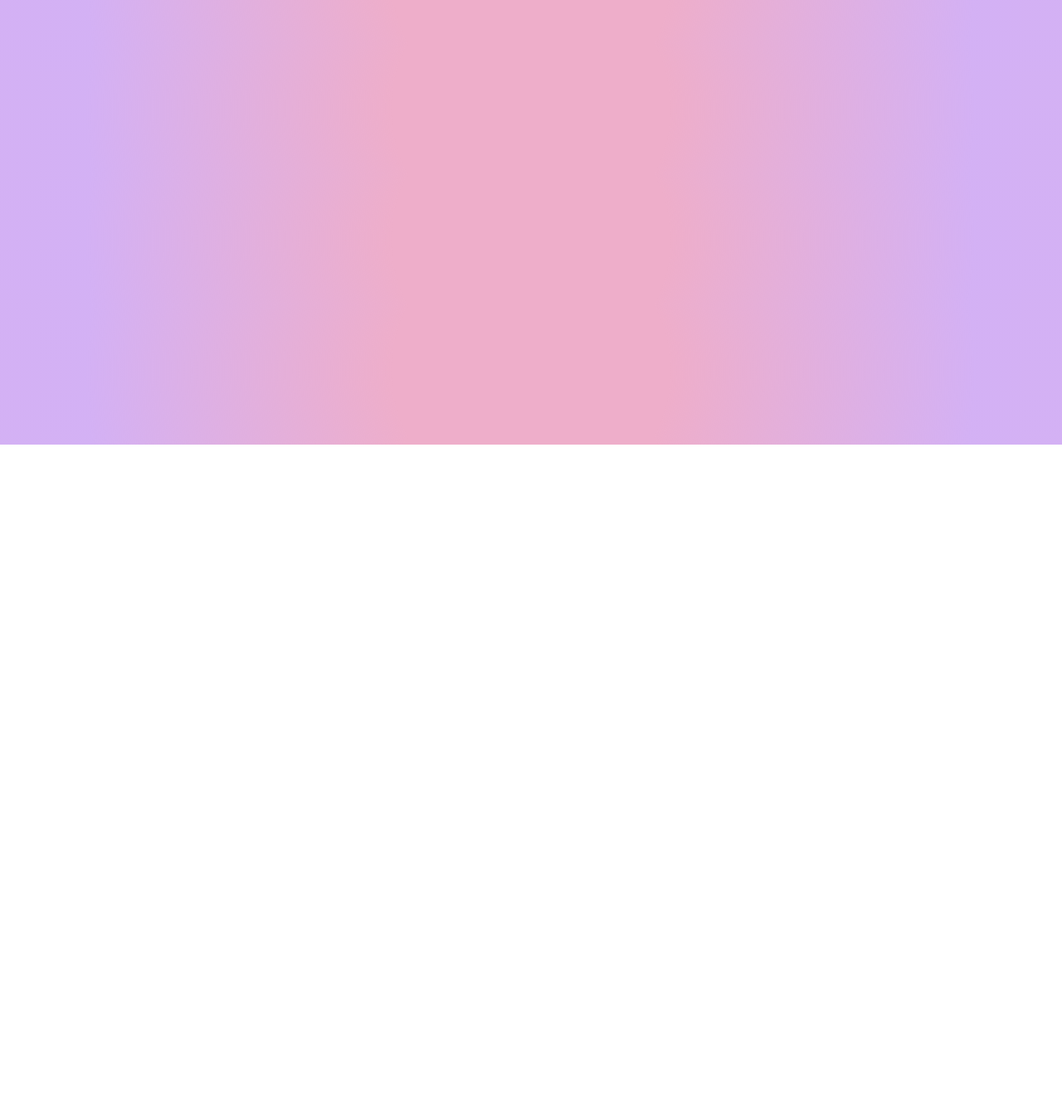
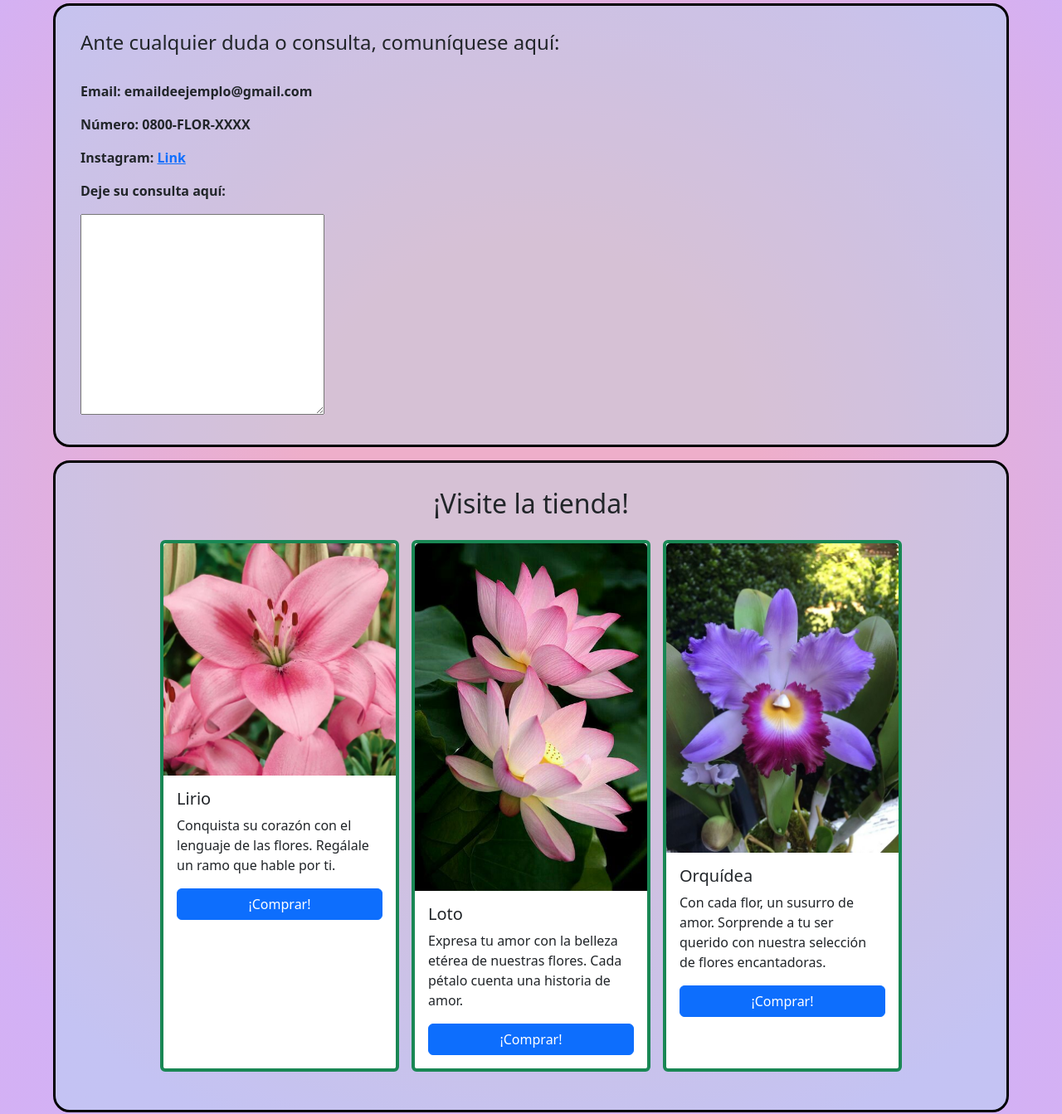
Before and after one commit to EzequielBarrera/Coder, a plain HTML site: page pages/contacto.html in a window 1280 px wide. Shown: the part 264-1607 px from the top of the page at 83% size. Before the commit the page ends 800 px from the top, so only its background shows below. Drawn offline with nearby package versions, Linux system fonts and the light colour scheme.

Commit message:
terminando contacto.html

```diff
--- a/pages/contacto.html
+++ b/pages/contacto.html
@@ -1,21 +1,26 @@
 <!DOCTYPE html>
 <html lang="en">
+
 <head>
     <meta charset="UTF-8">
     <meta name="viewport" content="width=device-width, initial-scale=1.0">
     <title>Nosotros</title>
     <link rel="stylesheet" href="../style.css">
-    <link href="https://cdn.jsdelivr.net/npm/bootstrap@5.3.3/dist/css/bootstrap.min.css" rel="stylesheet" integrity="sha384-QWTKZyjpPEjISv5WaRU9OFeRpok6YctnYmDr5pNlyT2bRjXh0JMhjY6hW+ALEwIH" crossorigin="anonymous">
+    <link href="https://cdn.jsdelivr.net/npm/bootstrap@5.3.3/dist/css/bootstrap.min.css" rel="stylesheet"
+        integrity="sha384-QWTKZyjpPEjISv5WaRU9OFeRpok6YctnYmDr5pNlyT2bRjXh0JMhjY6hW+ALEwIH" crossorigin="anonymous">
     <link rel="shortcut icon" href="../img/emblema humanos color.ico" type="image/x-icon">
-    <link rel="stylesheet" href="https://cdnjs.cloudflare.com/ajax/libs/font-awesome/6.5.1/css/all.min.css" integrity="sha512-DTOQO9RWCH3ppGqcWaEA1BIZOC6xxalwEsw9c2QQeAIftl+Vegovlnee1c9QX4TctnWMn13TZye+giMm8e2LwA==" crossorigin="anonymous" referrerpolicy="no-referrer" />
+    <link rel="stylesheet" href="https://cdnjs.cloudflare.com/ajax/libs/font-awesome/6.5.1/css/all.min.css"
+        integrity="sha512-DTOQO9RWCH3ppGqcWaEA1BIZOC6xxalwEsw9c2QQeAIftl+Vegovlnee1c9QX4TctnWMn13TZye+giMm8e2LwA=="
+        crossorigin="anonymous" referrerpolicy="no-referrer" />
 </head>
+
 <body>
     <header id="cabecera">
         <div class="nav-bootstrap">
             <nav class="navbar navbar-dark fixed-top">
                 <div class="container-fluid">
-                    <a class="navbar-brand" href="../index.html"><img class="logo" src="../img/emblema humanos color.png"
-                            alt="logo"></a>
+                    <a class="navbar-brand" href="../index.html"><img class="logo"
+                            src="../img/emblema humanos color.png" alt="logo"></a>
                     <h1>
                         Flores de la Abuela
                     </h1>
@@ -40,13 +45,14 @@
                                     <a class="border rounded nav-link" href="./contacto.html">Contacto</a>
                                 </li>
                                 <li class="nav-item">
-                                    <a class="border rounded nav-link" href="./login.html">Iniciar Sesión</a>
+                                    <a class="border rounded nav-link" href="./tienda.html">Tienda</a>
+
                                 </li>
                                 <li class="nav-item">
                                     <a class="border rounded nav-link" href="./flor.html">Flor Gratis</a>
                                 </li>
-                                <li class="border rounded nav-item">
-                                    <a class="nav-link" href="./tienda.html">Tienda</a>
+                                <li class="nav-item">
+                                    <a class="border rounded nav-link" href="./login.html">Iniciar Sesión</a>
                                 </li>
                             </ul>
                         </div>
@@ -70,20 +76,83 @@
                         <a href="./contacto.html">Contacto</a>
                     </li>
                     <li>
-                        <a href="./login.html">Iniciar Sesión</a>
+                        <a href="./tienda.html">Tienda</a>
                     </li>
                     <li>
                         <a href="./flor.html">Flor Gratis</a>
                     </li>
                     <li>
-                        <a href="./tienda.html">Tienda</a>
+                        <a href="./login.html">Iniciar Sesión</a>
                     </li>
                 </ul>
             </div>
         </nav>
     </header>
-    <main id="cuerpo">
+    <main id="cuerpo-contacto">
+        <div class="cuerpo-contacto">
+            <section class="contacto">
+                <h4>Ante cualquier duda o consulta, comuníquese aquí:</h4>
+                <br>
+                <section class="info-contacto">
+                    <b>
+                        <p>
+                            Email: emaildeejemplo@gmail.com
+                        </p>
+                        <p>
+                            Número: 0800-FLOR-XXXX
+                        </p>
+                        <p>
+                            Instagram: <a href="#">Link</a>
+                        </p>
+                        <p>
+                            Deje su consulta aquí:
 
+                        </p>
+                        <textarea name="Mensaje" cols="30" rows="10">
+                    </textarea>
+                    </b>
+                </section>
+            </section>
+            <section class="tienda-contacto">
+                <h2>
+                    ¡Visite la tienda!
+                </h2>
+                <div class="tienda-contacto-cont">
+                    <div class="card border border-success border-4" style="width: 18rem;">
+                        <img src="../img/lirio.jpg" class="card-img-top" alt="lirio">
+                        <div class="card-body">
+                            <h5 class="card-title">Lirio</h5>
+                            <p class="card-text">Conquista su corazón con el lenguaje de las flores. Regálale un
+                                ramo
+                                que hable por ti.</p>
+                            <a href="./tienda.html" class="d-flex justify-content-center btn btn-primary">¡Comprar!</a>
+                        </div>
+                    </div>
+                    <div class="card border border-success border-4" style="width: 18rem;">
+                        <img src="../img/loto.jpg" class="card-img-top" alt="Loto">
+                        <div class="card-body">
+                            <h5 class="card-title">Loto</h5>
+                            <p class="card-text">Expresa tu amor con la belleza etérea de nuestras flores. Cada
+                                pétalo
+                                cuenta una historia de amor.</p>
+                            <a href="./pages/tienda.html"
+                                class="d-flex justify-content-center btn btn-primary">¡Comprar!</a>
+                        </div>
+                    </div>
+                    <div class="card border border-success border-4" style="width: 18rem;">
+                        <img src="../img/orquidea.jpg" class="card-img-top" alt="Orquidea">
+                        <div class="card-body">
+                            <h5 class="card-title">Orquídea</h5>
+                            <p class="card-text">Con cada flor, un susurro de amor. Sorprende a tu ser querido con
+                                nuestra selección de flores encantadoras.</p>
+                            <a href="./pages/tienda.html"
+                                class="d-flex justify-content-center btn btn-primary">¡Comprar!</a>
+                        </div>
+                    </div>
+                </div>
+            </section>
+
+        </div>
     </main>
     <footer id="pie">
         <ul class="nav justify-content-center">
@@ -111,4 +180,5 @@
     </footer>
     <script src="https://cdn.jsdelivr.net/npm/bootstrap@5.3.3/dist/js/bootstrap.bundle.min.js"></script>
 </body>
+
 </html>
--- a/style.css
+++ b/style.css
@@ -59,12 +59,19 @@ header nav {
     transition: ease 150ms;
 }
 
-/* MAIN */
+/* CUERPOS GENERAL */
 
 #cuerpo {
     height: auto;
     width: 100%;
 }
+
+#cuerpo-login, #cuerpo-contacto {
+    margin-top: 225px;
+    height: auto;
+    width: 100%;
+}
+
 
 /* FOOTER */
 
@@ -114,12 +121,6 @@ header nav {
 
 /* LOGIN */
 
-#cuerpo-login {
-    margin-top: 225px;
-    height: auto;
-    width: 100%;
-}
-
 .flor-login-cont {
     border: 5px solid green;
     margin: 25px;
@@ -144,6 +145,26 @@ header nav {
     padding: 10px;
     background: none;
     background-color: rgba(255, 81, 0, 0.37);
+}
+
+
+/* CONTACTO */
+
+.contacto, .tienda-contacto{
+        border: 3px solid black;
+        padding: 30px;
+        border-radius: 20px;
+        background-color: rgba(158, 235, 237, 0.3);
+        margin: 1rem auto;
+        width: 90%;
+}
+
+.tienda-contacto-cont {
+    display: grid;
+    grid-gap: 15px;
+    justify-content: center;
+    grid-template-rows: repeat(3, 1fr);
+    padding: 1rem;
 }
 
 /* Flor Gratis */
@@ -292,7 +313,7 @@ header nav {
 
 @media(min-width:1440px){
     #cuerpo-login{
-        margin: 10px;
+        margin-top: 10px;
     }
 
     .form-login{
@@ -306,3 +327,33 @@ header nav {
 
     }
 }
+
+/* contacto-q */
+
+@media(min-width:768px){
+    #cuerpo-contacto{
+    margin-top: 150px;
+}
+
+.tienda-contacto-cont{
+    display: flex;
+}
+
+h2{
+    text-align: center;
+}
+}
+
+@media(min-width:1440px){
+    #cuerpo-contacto{
+        margin-top: 10px;
+    }
+
+    .cuerpo-contacto{
+        display: flex;
+    }
+
+    .contacto, .tienda-contacto{
+        margin: 1rem;
+    }
+}
```
Also changed, not shown: index.html (+9 -7 lines), pages/flor.html (+6 -5 lines), pages/login.html (+6 -5 lines), pages/tienda.html (+6 -5 lines).
